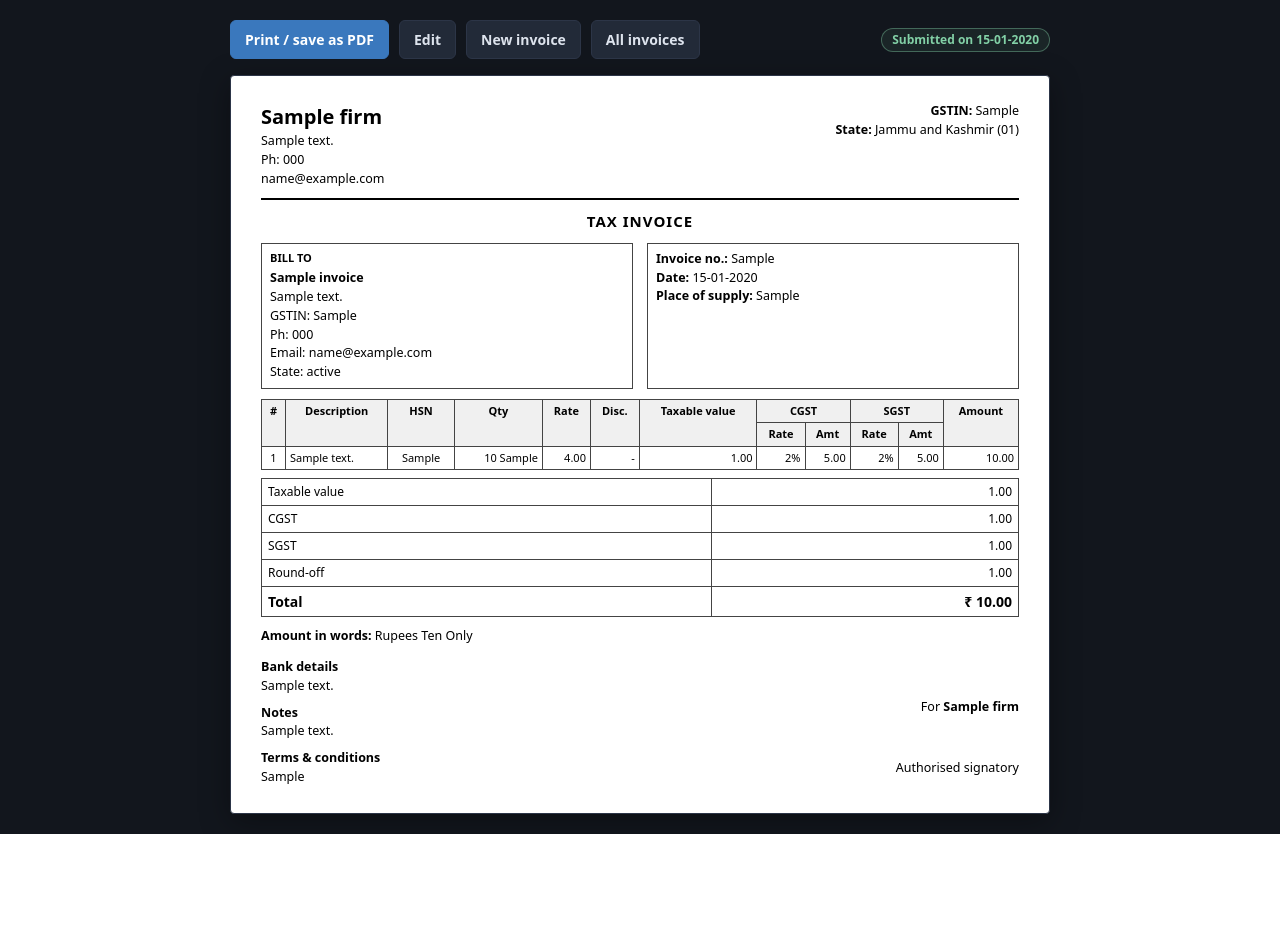
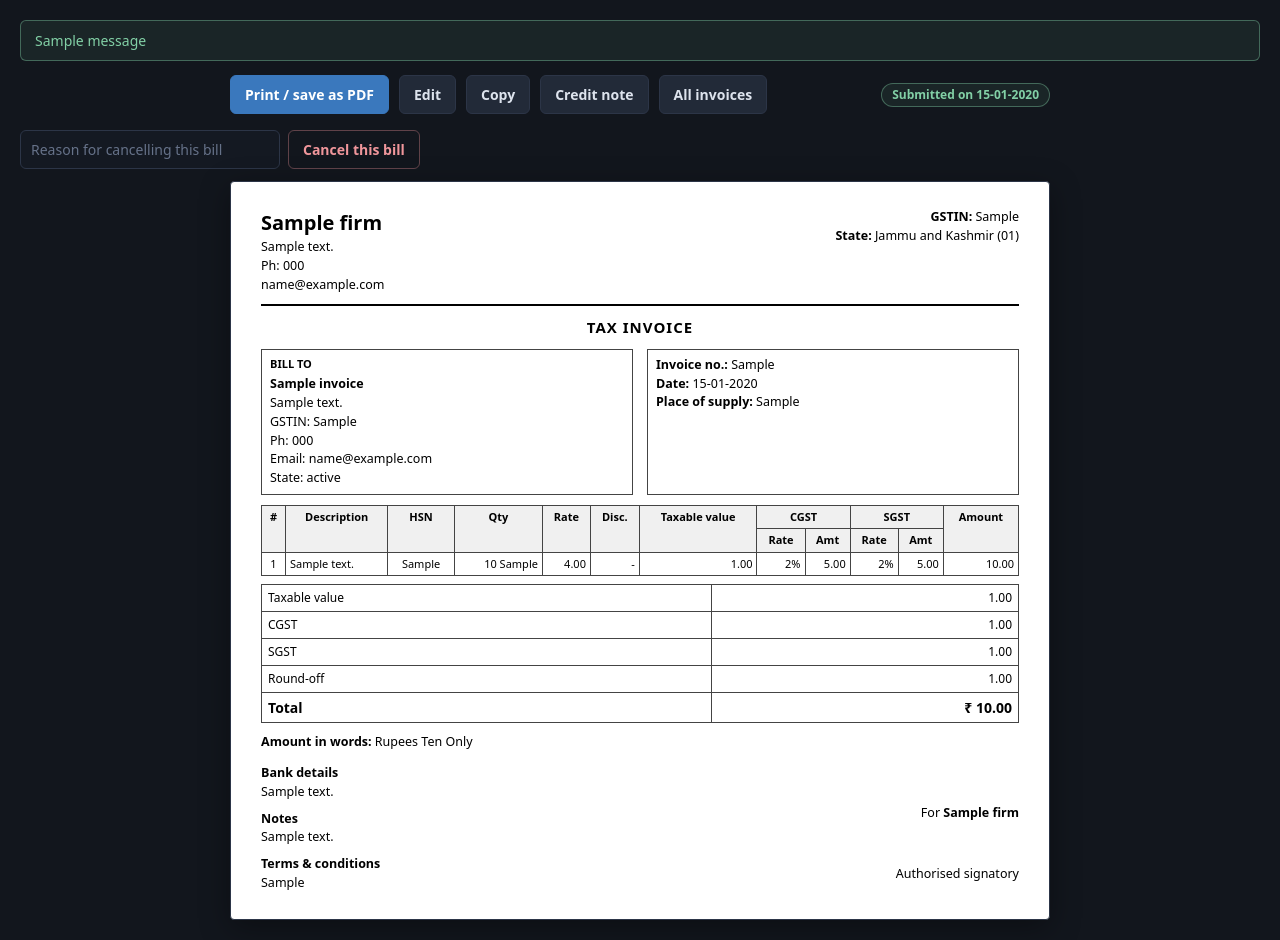
Before and after one commit to souravdas007123/Billing, a Django app: page /1/print/ in a window 1280 px wide. Shown: the part 59-999 px from the top of the page. Before the commit the page ends 893 px from the top, so only its background shows below. Run offline with Django 4.2, Linux system fonts and the light colour scheme; a user stored in the database is signed in; tables that the repository leaves empty hold one stand-in row (values such as "Sample post"); one stand-in notice (Sample message) is shown.

Commit message:
Cancel invoice, credit note, copy invoice and estimate to tax invoice
Numbered bills can no longer be deleted; cancelled bills keep their number.
Credit notes have their own series and are deducted on the dashboard.

Co-Authored-By: Claude Sonnet 5.5 <noreply@anthropic.com>
Claude-Session: https://claude.ai/code/session_01HiLuxheTy3d6sPwmP5Lfkn

```diff
--- a/billing/templates/billing/base.html
+++ b/billing/templates/billing/base.html
@@ -103,6 +103,10 @@
   .msg ul { margin: 0; padding-left: 18px; }
   .badge { display: inline-block; padding: 2px 10px; border-radius: 999px; font-size: 12px; font-weight: 600; border: 1px solid; white-space: nowrap; }
   .badge.ok { color: var(--ok); border-color: rgba(130, 208, 166, .4); background: rgba(130, 208, 166, .08); }
+  .flash { margin-bottom: 14px; }
+  .flash-item { padding: 9px 14px; border-radius: 6px; margin-bottom: 6px; border: 1px solid var(--line); background: var(--raised); }
+  .flash-item.success { color: var(--ok); border-color: rgba(130, 208, 166, .4); background: rgba(130, 208, 166, .08); }
+  .flash-item.error { color: var(--bad); border-color: var(--bad-line); background: var(--bad-bg); }
   .badge.kind { color: var(--muted); border-color: var(--line); background: transparent; margin-left: 6px; font-weight: 500; }
   .badge.wait { color: var(--wait); border-color: rgba(232, 195, 106, .45); background: rgba(232, 195, 106, .08); }
 
@@ -150,6 +154,8 @@
 </div></header>
 {% endwith %}
 {% endif %}
-<main>{% block content %}{% endblock %}</main>
+<main>
+{% if messages %}<div class="flash">{% for m in messages %}<div class="flash-item {{ m.tags }}" role="status">{{ m }}</div>{% endfor %}</div>{% endif %}
+{% block content %}{% endblock %}</main>
 </body>
 </html>
--- a/billing/templates/billing/dashboard.html
+++ b/billing/templates/billing/dashboard.html
@@ -136,7 +136,8 @@
         <tr><td>Bill of supply (no GST)</td><td class="num">{{ report.by_type.SUPPLY.bills }}</td><td class="num">{{ report.by_type.SUPPLY.taxable|inr }}</td><td class="num">{{ report.by_type.SUPPLY.total|inr }}</td></tr>
       </tbody>
     </table>
-    <div class="note">Estimates are not sales and are left out of every figure on this page.</div>
+    {% if report.credit.bills %}<div class="note">Credit notes: {{ report.credit.bills }} (&#8377; {{ report.credit.total|inr }}) are already deducted from every figure on this page.</div>{% endif %}
+    <div class="note">Cancelled bills and estimates are not sales and are left out of every figure on this page.</div>
   </div>
 </div>
 {% endblock %}
--- a/billing/templates/billing/invoice_print.html
+++ b/billing/templates/billing/invoice_print.html
@@ -6,6 +6,11 @@
   .sheet { background:#fff; border:1px solid var(--line); border-radius:4px; box-shadow:0 8px 30px rgba(0,0,0,.35); max-width:820px; margin:0 auto; padding:26px 30px; color:#000; font-size:12.5px; }
   .sheet h1 { margin:0; font-size:20px; }
   .sheet .muted { color:#555; }
+  .watermark { position:absolute; inset:0; display:flex; align-items:center; justify-content:center; pointer-events:none; font-size:110px; font-weight:800; letter-spacing:8px; color:rgba(179,38,30,.16); transform:rotate(-24deg); }
+  .sheet { position:relative; }
+  .cancel-box { display:flex; gap:8px; align-items:center; flex-wrap:wrap; margin:0 0 12px; }
+  .cancel-box input { width:260px; margin:0; }
+  button.danger { color:var(--bad); border-color:var(--bad-line); background:transparent; }
   .draft-banner { border:2px dashed #b3261e; color:#b3261e; text-align:center; font-weight:700; padding:6px 10px; margin-bottom:12px; }
   .sheet table { border-collapse:collapse; width:100%; }
   .sheet th, .sheet td { border:1px solid #444; padding:4px 6px; vertical-align:top; color:#000; font-size:12px; }
@@ -37,19 +42,32 @@
 {% block content %}
 <div class="toolbar-top">
   <button class="primary" onclick="window.print()">Print / save as PDF</button>
-  <a class="btn" href="{% url 'invoice_edit' invoice.pk %}">Edit</a>
-  <a class="btn" href="{% url 'invoice_new' %}">New invoice</a>
+  {% if not invoice.is_cancelled %}<a class="btn" href="{% url 'invoice_edit' invoice.pk %}">Edit</a>{% endif %}
+  <a class="btn" href="{% url 'invoice_new' %}?copy={{ invoice.pk }}" title="Start a new bill with the same party and items">Copy</a>
+  {% if invoice.invoice_no and not invoice.is_cancelled and invoice.doc_type == "TAX" %}<a class="btn" href="{% url 'invoice_new' %}?copy={{ invoice.pk }}&amp;as=CN">Credit note</a>{% endif %}
+  {% if invoice.doc_type == "EST" or invoice.doc_type == "SUPPLY" %}<a class="btn" href="{% url 'invoice_new' %}?copy={{ invoice.pk }}&amp;as=TAX">Make tax invoice</a>{% endif %}
   <a class="btn" href="{% url 'invoice_list' %}">All invoices</a>
   <span style="flex:1"></span>
-  {% if invoice.submitted_on %}
+  {% if invoice.is_cancelled %}
+    <span class="badge" style="color:var(--bad);border-color:var(--bad-line)">Cancelled on {{ invoice.cancelled_on|date:"d-m-Y" }}</span>
+  {% elif invoice.submitted_on %}
     <span class="badge ok">Submitted on {{ invoice.submitted_on|date:"d-m-Y" }}</span>
   {% else %}
     <span class="badge wait">Draft: no invoice number yet</span>
     <form method="post" action="{% url 'invoice_submit' invoice.pk %}" style="margin:0">{% csrf_token %}<input type="hidden" name="next" value="{% url 'invoice_print' invoice.pk %}"><button type="submit" class="primary">Submit &amp; get invoice number</button></form>
+    <form method="post" action="{% url 'invoice_delete_draft' invoice.pk %}" style="margin:0" onsubmit="return confirm('Delete this draft? This cannot be undone.')">{% csrf_token %}<button type="submit" class="danger">Delete draft</button></form>
   {% endif %}
 </div>
+{% if can_cancel and invoice.invoice_no and not invoice.is_cancelled %}
+<form method="post" action="{% url 'invoice_cancel' invoice.pk %}" class="cancel-box" onsubmit="return confirm('Cancel {{ invoice.invoice_no }}? The number stays in the series and the bill cannot be edited again.')">{% csrf_token %}
+  <input name="reason" maxlength="200" placeholder="Reason for cancelling this bill" required aria-label="Reason for cancelling">
+  <button type="submit" class="danger">Cancel this bill</button>
+</form>
+{% endif %}
 
 <div class="sheet">
+  {% if invoice.is_cancelled %}<div class="watermark" aria-hidden="true">CANCELLED</div>
+  <div class="draft-banner">CANCELLED on {{ invoice.cancelled_on|date:"d-m-Y" }}{% if invoice.cancel_reason %} &mdash; {{ invoice.cancel_reason }}{% endif %}. This {{ doc_title|lower }} is not valid.</div>{% endif %}
   {% if not invoice.invoice_no %}<div class="draft-banner">DRAFT &mdash; not submitted yet. It has no number yet and is not a valid {{ doc_title|lower }}.</div>{% endif %}
   <div class="head">
     <div>
@@ -80,6 +98,7 @@
     <div class="box">
       <div><b>{{ number_label }}:</b> {% if invoice.invoice_no %}{{ invoice.invoice_no }}{% else %}Not assigned yet{% endif %}</div>
       <div><b>Date:</b> {{ invoice.date|date:"d-m-Y" }}</div>
+      {% if invoice.doc_type == "CN" %}<div><b>Against invoice no.:</b> {{ invoice.ref_no }}{% if invoice.ref_date %} dated {{ invoice.ref_date|date:"d-m-Y" }}{% endif %}</div>{% endif %}
       <div><b>Place of supply:</b> {{ invoice.place_of_supply }}{% if pos_code %} ({{ pos_code }}){% endif %}</div>
       {% if inclusive %}<div class="muted">All rates are inclusive of GST</div>{% endif %}
     </div>
--- a/billing/urls.py
+++ b/billing/urls.py
@@ -13,5 +13,7 @@ urlpatterns = [
     path("calc/", views.calc_api, name="calc_api"),
     path("check-number/", views.check_number, name="check_number"),
     path("<int:pk>/submit/", views.invoice_submit, name="invoice_submit"),
+    path("<int:pk>/cancel/", views.invoice_cancel, name="invoice_cancel"),
+    path("<int:pk>/delete-draft/", views.invoice_delete_draft, name="invoice_delete_draft"),
     path("<int:pk>/print/", views.invoice_print, name="invoice_print"),
 ]
--- a/billing/views.py
+++ b/billing/views.py
@@ -7,9 +7,10 @@ from decimal import Decimal
 from django.conf import settings
 from django.contrib.auth.decorators import login_required
 from django.db import IntegrityError, transaction
-from django.db.models import Q
-from django.http import HttpResponse, HttpResponseRedirect, JsonResponse
-from django.shortcuts import get_object_or_404, render
+from django.contrib import messages
+from django.db.models import F, Q
+from django.http import HttpResponse, HttpResponseForbidden, HttpResponseRedirect, JsonResponse
+from django.shortcuts import get_object_or_404, redirect, render
 from django.urls import reverse
 from django.utils import timezone
 from django.utils.http import url_has_allowed_host_and_scheme
@@ -17,7 +18,7 @@ from django.views.decorators.http import require_POST
 
 from .calc import D, amount_in_words, compute_invoice, q2, rate_summary, split_gst
 from .reports import build_report, fy_label, fy_start_year
-from .models import DOC_TYPES, STATE_CODES, Firm, Invoice, InvoiceItem, Party, Product, doc_prefix
+from .models import DOC_TYPES, GST_DOC_TYPES, STATE_CODES, Firm, Invoice, InvoiceItem, Party, Product, doc_prefix
 
 MAX_ROWS = 500
 EMAIL_RE = re.compile(r"^[^@\s]+@[^@\s]+\.[^@\s]+$")
@@ -85,7 +86,7 @@ def calc_api(request):
     if not isinstance(items, list) or len(items) > MAX_ROWS:
         return _err(["The items are not valid."])
     items = [i if isinstance(i, dict) else {} for i in items]
-    if _doc_type(data.get("doc_type")) != "TAX":  # no GST is charged on a bill of supply or an estimate
+    if _doc_type(data.get("doc_type")) not in GST_DOC_TYPES:  # no GST is charged on a bill of supply or an estimate
         items = [{**i, "gst_rate": "0"} for i in items]
     firm = Firm.get()
     try:
@@ -136,6 +137,15 @@ def _clean_payload(data, firm):
     price_mode = _price_mode(data.get("price_mode"))
     amount_mode = price_mode == "AMT"
     doc_type = _doc_type(data.get("doc_type"))
+    ref_no, ref_date = "", None
+    if doc_type == "CN":  # a credit note must say which invoice it corrects
+        ref_no = (data.get("ref_no") or "").strip()
+        if not ref_no or len(ref_no) > 40:
+            errors.append("Enter the number of the invoice this credit note is against (up to 40 characters).")
+        try:
+            ref_date = datetime.date.fromisoformat((data.get("ref_date") or "").strip())
+        except ValueError:
+            errors.append("Enter the date of the invoice this credit note is against.")
 
     allowed_rates = set(settings.GST_RATES)
     rows = data.get("items")
@@ -157,7 +167,7 @@ def _clean_payload(data, firm):
         qty = Decimal(1) if (amount_mode and qty_text == "") else D(qty_text)
         rate, amount = D(rate_text), D(amount_text)
         disc = Decimal(0) if amount_mode else D(r.get("discount_pct"))
-        gst = D(r.get("gst_rate")) if doc_type == "TAX" else Decimal(0)  # only a tax invoice charges GST
+        gst = D(r.get("gst_rate")) if doc_type in GST_DOC_TYPES else Decimal(0)  # only a tax invoice or credit note charges GST
         hsn, unit = str(r.get("hsn") or "").strip(), str(r.get("unit") or "").strip()
 
         if not desc:
@@ -225,6 +235,8 @@ def _clean_payload(data, firm):
         "place_of_supply": place,
         "price_mode": price_mode,
         "doc_type": doc_type,
+        "ref_no": ref_no,
+        "ref_date": ref_date,
         "notes": (data.get("notes") or "").strip(),
         "items": items,
         "result": result,
@@ -255,6 +267,8 @@ def invoice_save(request, pk=None):
         return _err(errors)
 
     invoice = get_object_or_404(Invoice, pk=pk) if pk else None
+    if invoice is not None and invoice.is_cancelled:
+        return _err(["A cancelled bill cannot be edited."])
     was_issued = invoice is not None and invoice.invoice_no is not None
     if was_issued and not c["submitted"]:
         return _err(["This bill has already been submitted and its invoice number is in use, so it cannot go back to \"not submitted\"."])
@@ -297,6 +311,7 @@ def invoice_save(request, pk=None):
                 inv.place_of_supply = c["place_of_supply"]
                 inv.price_mode = c["price_mode"]
                 inv.doc_type = c["doc_type"]
+                inv.ref_no, inv.ref_date = c["ref_no"], c["ref_date"]
                 inv.is_intra_state = r["intra"]
                 inv.taxable_value = r["taxable"]
                 inv.cgst, inv.sgst, inv.igst = r["cgst"], r["sgst"], r["igst"]
@@ -360,10 +375,54 @@ def check_number(request):
 
 
 # ---------------- pages ----------------
+def _form_items(invoice):
+    return [
+        {"description": i.description, "hsn": i.hsn, "qty": _plain(i.qty), "unit": i.unit,
+         "rate": _plain(i.rate), "amount": _plain(i.line_total),
+         "discount_pct": _plain(i.discount_pct), "gst_rate": _plain(i.gst_rate)}
+        for i in invoice.items.all()
+    ]
+
+
+def _party_fields(invoice):
+    return {
+        "party_name": invoice.party_name, "party_address": invoice.party_address, "party_gstin": invoice.party_gstin,
+        "party_state": invoice.party_state, "party_phone": invoice.party_phone, "party_email": invoice.party_email,
+        "place_of_supply": invoice.place_of_supply,
+    }
+
+
+def _prefill(source, target_type, firm, today):
+    """Form data for a NEW bill that starts as a copy of an existing one: a repeat bill, an estimate turned into a tax
+    invoice, or a credit note against an invoice. Nothing is saved until the person presses Save."""
+    items, price_mode, notice = _form_items(source), source.price_mode, ""
+    if target_type in GST_DOC_TYPES and source.doc_type not in GST_DOC_TYPES:
+        # an estimate or bill of supply has no GST: the same prices become GST-excluded rates and GST is added on top
+        price_mode = "EXCL"
+        for it in items:
+            it["gst_rate"] = _plain(settings.DEFAULT_GST_RATE)
+        notice = "GST has been added on top of the prices. Check the GST rate of every line before saving."
+    elif target_type == "CN":
+        notice = f"Credit note against {source.invoice_no or 'this bill'}. Keep only the items and quantities being returned or corrected."
+    return {
+        "invoice_no": Invoice.next_number(doc_prefix(firm, target_type), today),
+        "date": today.isoformat(), "price_mode": price_mode, "doc_type": target_type,
+        **_party_fields(source),
+        "ref_no": (source.invoice_no or "") if target_type == "CN" else "",
+        "ref_date": source.date.isoformat() if target_type == "CN" else "",
+        "notes": source.notes if target_type != "CN" else "", "notice": notice,
+        "pending": False, "issued": False, "items": items,
+    }
+
+
 @login_required
 def invoice_form(request, pk=None):
     firm = Firm.get()
     invoice = get_object_or_404(Invoice.objects.prefetch_related("items"), pk=pk) if pk else None
+    if invoice is not None and invoice.is_cancelled:
+        messages.error(request, "A cancelled bill cannot be edited.")
+        return redirect("invoice_print", pk=invoice.pk)
+    today = timezone.localdate()
 
     if invoice:
         inv = {
@@ -371,32 +430,28 @@ def invoice_form(request, pk=None):
             "date": invoice.date.isoformat(),
             "price_mode": invoice.price_mode,
             "doc_type": invoice.doc_type,
-            "party_name": invoice.party_name,
-            "party_address": invoice.party_address,
-            "party_gstin": invoice.party_gstin,
-            "party_state": invoice.party_state,
-            "party_phone": invoice.party_phone,
-            "party_email": invoice.party_email,
-            "place_of_supply": invoice.place_of_supply,
+            **_party_fields(invoice),
+            "ref_no": invoice.ref_no,
+            "ref_date": invoice.ref_date.isoformat() if invoice.ref_date else "",
             "notes": invoice.notes,
+            "notice": "",
             "pending": invoice.is_draft,
             "issued": not invoice.is_draft,
-            "items": [
-                {"description": i.description, "hsn": i.hsn, "qty": _plain(i.qty), "unit": i.unit,
-                 "rate": _plain(i.rate), "amount": _plain(i.line_total),
-                 "discount_pct": _plain(i.discount_pct), "gst_rate": _plain(i.gst_rate)}
-                for i in invoice.items.all()
-            ],
+            "items": _form_items(invoice),
         }
+    elif request.GET.get("copy", "").isdigit():
+        source = get_object_or_404(Invoice.objects.prefetch_related("items"), pk=int(request.GET["copy"]))
+        target = _doc_type(request.GET.get("as") or source.doc_type)
+        inv = _prefill(source, target, firm, today)
     else:
-        today = timezone.localdate()
         inv = {
             "invoice_no": Invoice.next_number(firm.invoice_prefix, today),
             "date": today.isoformat(),
             "price_mode": "AMT",
             "doc_type": "TAX",
             "party_name": "", "party_address": "", "party_gstin": "", "party_state": "",
-            "party_phone": "", "party_email": "", "place_of_supply": "", "notes": "", "pending": False, "issued": False, "items": [],
+            "party_phone": "", "party_email": "", "place_of_supply": "", "ref_no": "", "ref_date": "", "notice": "",
+            "notes": "", "pending": False, "issued": False, "items": [],
         }
 
     init = {
@@ -428,17 +483,21 @@ def invoice_form(request, pk=None):
 def invoice_list(request):
     q = request.GET.get("q", "").strip()
     status = request.GET.get("status", "")
-    status = status if status in ("pending", "submitted") else ""
+    status = status if status in ("pending", "submitted", "cancelled") else ""
     qs = Invoice.objects.all()
     if q:
         qs = qs.filter(Q(invoice_no__icontains=q) | Q(party_name__icontains=q) | Q(party_gstin__icontains=q))
     if status == "pending":
         qs = qs.filter(submitted_on__isnull=True)
     elif status == "submitted":
-        qs = qs.filter(submitted_on__isnull=False)
+        qs = qs.filter(submitted_on__isnull=False, status="ACTIVE")
+    elif status == "cancelled":
+        qs = qs.filter(status="CANCELLED")
     pending_count = Invoice.objects.filter(submitted_on__isnull=True).count()
+    cancelled_count = Invoice.objects.filter(status="CANCELLED").count()
     total_count = Invoice.objects.count()
-    counts = {"all": total_count, "pending": pending_count, "submitted": total_count - pending_count}
+    counts = {"all": total_count, "pending": pending_count, "cancelled": cancelled_count,
+              "submitted": total_count - pending_count - cancelled_count}
     return render(
         request,
         "billing/invoice_list.html",
@@ -469,6 +528,42 @@ def invoice_submit(request, pk):
     if not url_has_allowed_host_and_scheme(target, allowed_hosts={request.get_host()}):
         target = reverse("invoice_list")
     return HttpResponseRedirect(target)
+
+
+@login_required
+@require_POST
+def invoice_cancel(request, pk):
+    """Cancel a numbered bill. It stays in the number series (marked CANCELLED) and is left out of the sales figures."""
+    invoice = get_object_or_404(Invoice, pk=pk)
+    if not request.user.has_perm("billing.cancel_invoice"):
+        return HttpResponseForbidden("You do not have permission to cancel invoices.")
+    reason = (request.POST.get("reason") or "").strip()
+    if invoice.invoice_no is None:
+        messages.error(request, "This bill has no number yet, so there is nothing to cancel. Delete the draft instead.")
+    elif invoice.is_cancelled:
+        messages.info(request, "This bill is already cancelled.")
+    elif not reason:
+        messages.error(request, "Enter the reason for cancelling the bill.")
+    else:
+        invoice.status = "CANCELLED"
+        invoice.cancelled_on = timezone.localdate()
+        invoice.cancel_reason = reason[:200]
+        invoice.save()
+        messages.success(request, f"{invoice.invoice_no} is cancelled. Its number stays in the series.")
+    return redirect("invoice_print", pk=invoice.pk)
+
+
+@login_required
+@require_POST
+def invoice_delete_draft(request, pk):
+    """Only a draft (no number) can be deleted. A numbered bill must be cancelled instead."""
+    invoice = get_object_or_404(Invoice, pk=pk)
+    if invoice.invoice_no is not None:
+        messages.error(request, "A bill with a number cannot be deleted. Cancel it instead.")
+        return redirect("invoice_print", pk=invoice.pk)
+    invoice.delete()
+    messages.success(request, "The draft has been deleted.")
+    return redirect("invoice_list")
 
 
 def _stored_summary(invoice, items):
@@ -509,9 +604,10 @@ def invoice_print(request, pk):
             "words": amount_in_words(invoice.total),
             "inclusive": invoice.price_mode == "INCL",
             "summary": _stored_summary(invoice, invoice.items.all()),
-            "is_tax": invoice.doc_type == "TAX",
-            "doc_title": {"TAX": "Tax invoice", "SUPPLY": "Bill of supply", "EST": "Estimate"}[invoice.doc_type],
-            "number_label": {"TAX": "Invoice no.", "SUPPLY": "Bill no.", "EST": "Estimate no."}[invoice.doc_type],
+            "is_tax": invoice.charges_gst,
+            "doc_title": {"TAX": "Tax invoice", "SUPPLY": "Bill of supply", "EST": "Estimate", "CN": "Credit note"}[invoice.doc_type],
+            "number_label": {"TAX": "Invoice no.", "SUPPLY": "Bill no.", "EST": "Estimate no.", "CN": "Credit note no."}[invoice.doc_type],
+            "can_cancel": request.user.has_perm("billing.cancel_invoice"),
         },
     )
 
@@ -526,10 +622,12 @@ def _report_for_year(request):
     except ValueError:
         start = fy_start_year(today)
     begin, end = datetime.date(start, 4, 1), datetime.date(start + 1, 3, 31)
-    issued = Invoice.objects.filter(invoice_no__isnull=False, date__gte=begin, date__lte=end).exclude(doc_type="EST")  # estimates are not sales
+    issued = Invoice.objects.filter(
+        invoice_no__isnull=False, date__gte=begin, date__lte=end, status="ACTIVE"
+    ).exclude(doc_type="EST")  # estimates are not sales, cancelled bills are not counted
     invoices = list(issued.values("date", "party_name", "party_gstin", "doc_type", "is_intra_state", "taxable_value", "cgst", "sgst", "igst", "round_off", "total"))
     items = list(
-        InvoiceItem.objects.filter(invoice__in=issued).values("gst_rate", "taxable", "gst_amount")
+        InvoiceItem.objects.filter(invoice__in=issued).values("gst_rate", "taxable", "gst_amount", doc_type=F("invoice__doc_type"))
     )
     return start, today, build_report(invoices, items, start, today)
 
```
Also changed, not shown: billing/admin.py (+9 -1 lines), billing/models.py (+19 -1 lines), billing/reports.py (+22 -17 lines), billing/templates/billing/invoice_form.html (+17 -1 lines), billing/templates/billing/invoice_list.html (+4 -3 lines), billing/tests.py (+53 -0 lines), README.md, billing/migrations/0007_cancel_and_credit_note.py (added).
